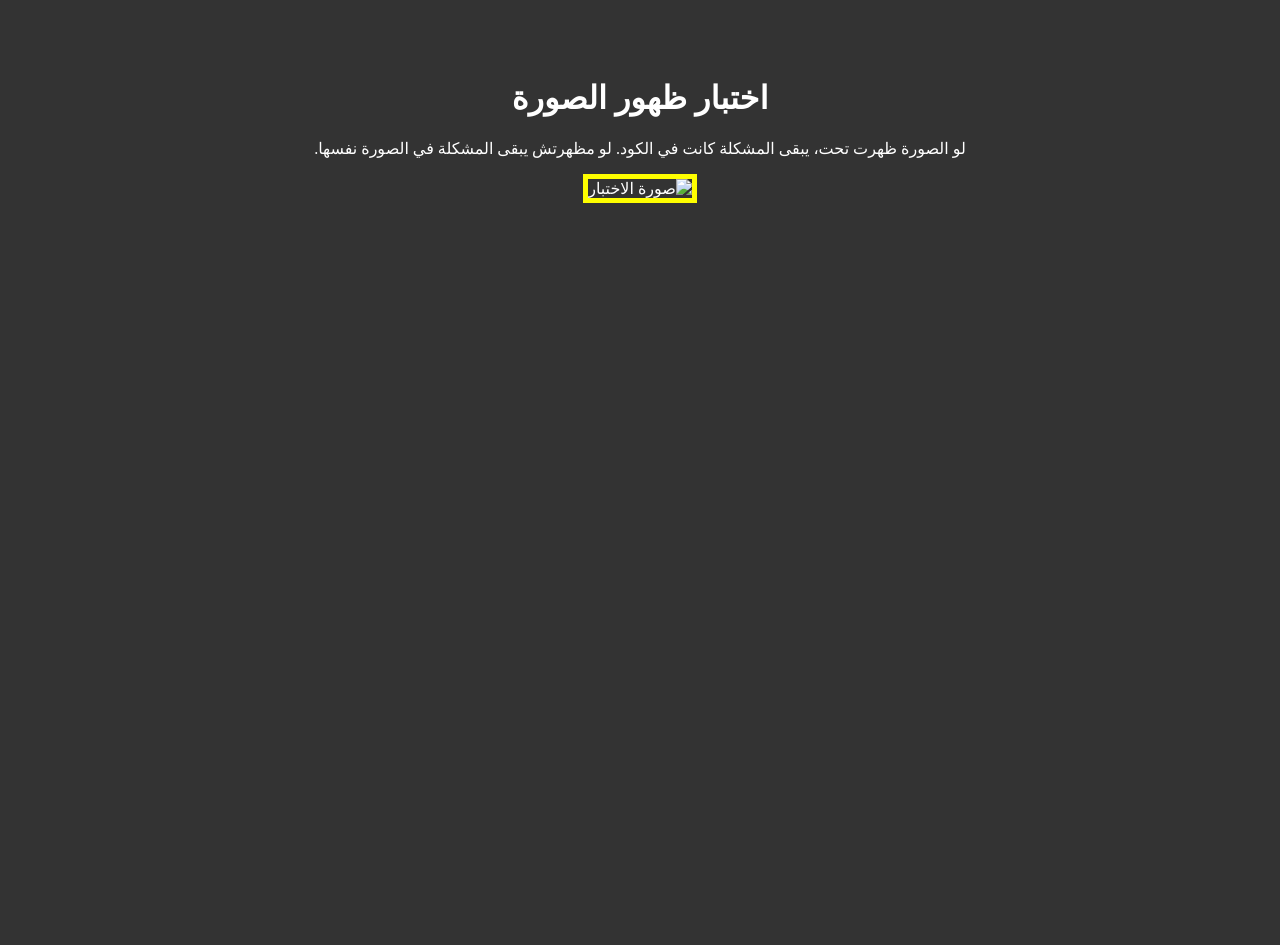
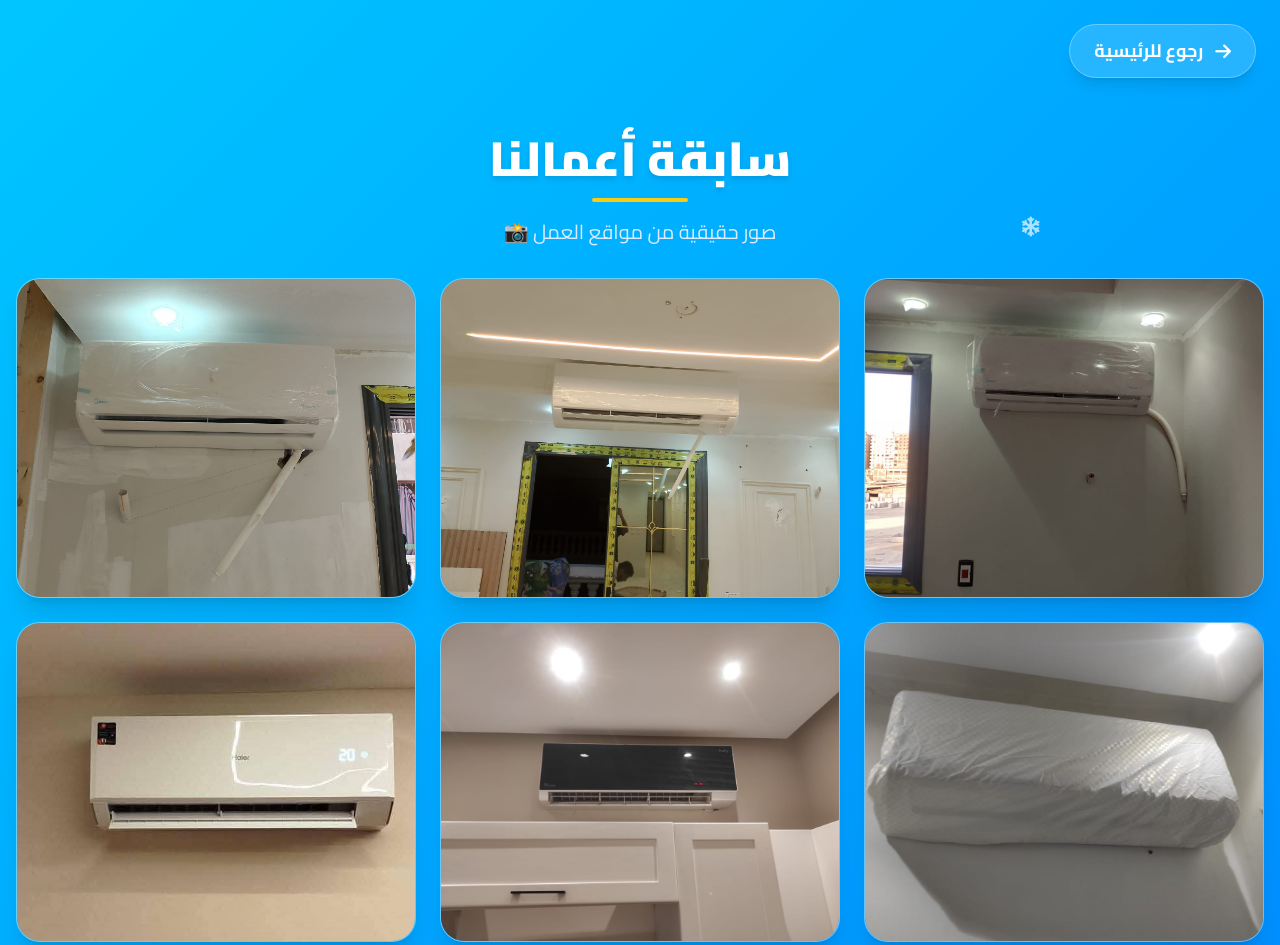
Before and after one commit to 1383s/dahab-site, a plain HTML site: page gallery.html in a window 1280 px wide. Shown: the top 945 px of the page. Before the commit the page ends 800 px from the top, so only its background shows below. Drawn offline with nearby package versions, Linux system fonts and the light colour scheme.

Commit message:
Update gallery.html

```diff
--- a/gallery.html
+++ b/gallery.html
@@ -3,14 +3,82 @@
 <head>
     <meta charset="UTF-8">
     <meta name="viewport" content="width=device-width, initial-scale=1.0">
-    <title>اختبار الصور</title>
+    <title>معرض الأعمال | دهب للتكييف</title>
+    <script src="https://cdn.tailwindcss.com"></script>
+    <link href="https://cdnjs.cloudflare.com/ajax/libs/font-awesome/6.0.0/css/all.min.css" rel="stylesheet">
+    <style>
+        @import url('https://fonts.googleapis.com/css2?family=Cairo:wght@400;700;900&display=swap');
+        body { font-family: 'Cairo', sans-serif; }
+        .ice-bg { background: linear-gradient(135deg, #00C6FF 0%, #0072FF 100%); }
+
+        @keyframes snowfall {
+            0% { transform: translateY(-10vh) translateX(-10px); opacity: 0; }
+            50% { opacity: 1; }
+            100% { transform: translateY(100vh) translateX(10px); opacity: 0; }
+        }
+        .snowflake { position: absolute; color: white; opacity: 0.3; animation: snowfall 10s linear infinite; pointer-events: none; }
+
+        .glass-card {
+            background: rgba(255, 255, 255, 0.15);
+            backdrop-filter: blur(10px);
+            -webkit-backdrop-filter: blur(10px);
+            border: 1px solid rgba(255, 255, 255, 0.3);
+        }
+    </style>
 </head>
-<body style="background-color: #333; color: white; text-align: center; padding: 50px;">
+<body class="ice-bg text-white min-h-screen relative">
 
-    <h1>اختبار ظهور الصورة</h1>
-    <p>لو الصورة ظهرت تحت، يبقى المشكلة كانت في الكود. لو مظهرتش يبقى المشكلة في الصورة نفسها.</p>
+    <div class="fixed inset-0 pointer-events-none z-0">
+        <i class="fas fa-snowflake snowflake text-2xl" style="left: 10%; animation-duration: 8s;"></i>
+        <i class="fas fa-snowflake snowflake text-3xl" style="left: 50%; animation-duration: 11s;"></i>
+        <i class="fas fa-snowflake snowflake text-xl" style="left: 80%; animation-duration: 15s;"></i>
+    </div>
 
-    <img src="images/1.jpeg" alt="صورة الاختبار" style="width: 300px; border: 5px solid yellow;">
+    <nav class="p-6 relative z-20">
+        <a href="index.html" class="inline-flex items-center gap-3 glass-card px-6 py-3 rounded-full hover:bg-white/20 transition text-lg font-bold shadow-lg group">
+            <i class="fas fa-arrow-right group-hover:-translate-x-1 transition"></i>
+            رجوع للرئيسية
+        </a>
+    </nav>
+
+    <header class="text-center py-8 px-4 relative z-10">
+        <h1 class="text-4xl md:text-5xl font-black mb-4 drop-shadow-md">سابقة أعمالنا</h1>
+        <div class="h-1 w-24 bg-yellow-400 mx-auto rounded-full mb-4"></div>
+        <p class="text-blue-100 text-xl">صور حقيقية من مواقع العمل 📸</p>
+    </header>
+
+    <section class="pb-20 px-4 max-w-7xl mx-auto relative z-10">
+        <div id="gallery-grid" class="grid grid-cols-1 md:grid-cols-2 lg:grid-cols-3 gap-6">
+            </div>
+    </section>
+
+    <footer class="glass-card mt-auto py-8 text-center relative z-10 border-t border-white/20">
+        <p class="text-blue-200">© 2024 شركة دهب - انتعاش القطب الشمالي ❄️</p>
+    </footer>
+
+    <script>
+        const galleryGrid = document.getElementById('gallery-grid');
+        const numberOfImages = 15;
+
+        for (let i = 1; i <= numberOfImages; i++) {
+            const cardHTML = `
+                <div class="group relative h-80 rounded-3xl overflow-hidden glass-card shadow-xl cursor-pointer hover:shadow-cyan-500/20 transition-all duration-300 transform hover:-translate-y-2">
+
+                    <img src="images/jpg.${i}.jpeg"
+                         alt="صورة رقم ${i}"
+                         loading="lazy"
+                         class="w-full h-full object-cover transition duration-700 group-hover:scale-110">
+
+                    <div class="absolute inset-0 bg-gradient-to-t from-blue-900/90 via-transparent to-transparent opacity-0 group-hover:opacity-100 transition duration-300 flex flex-col justify-end p-6">
+                        <h3 class="text-xl font-bold text-cyan-300 translate-y-4 group-hover:translate-y-0 transition duration-500">
+                            عملية تركيب #${i}
+                        </h3>
+                    </div>
+                </div>
+            `;
+            galleryGrid.innerHTML += cardHTML;
+        }
+    </script>
 
 </body>
 </html>
```
